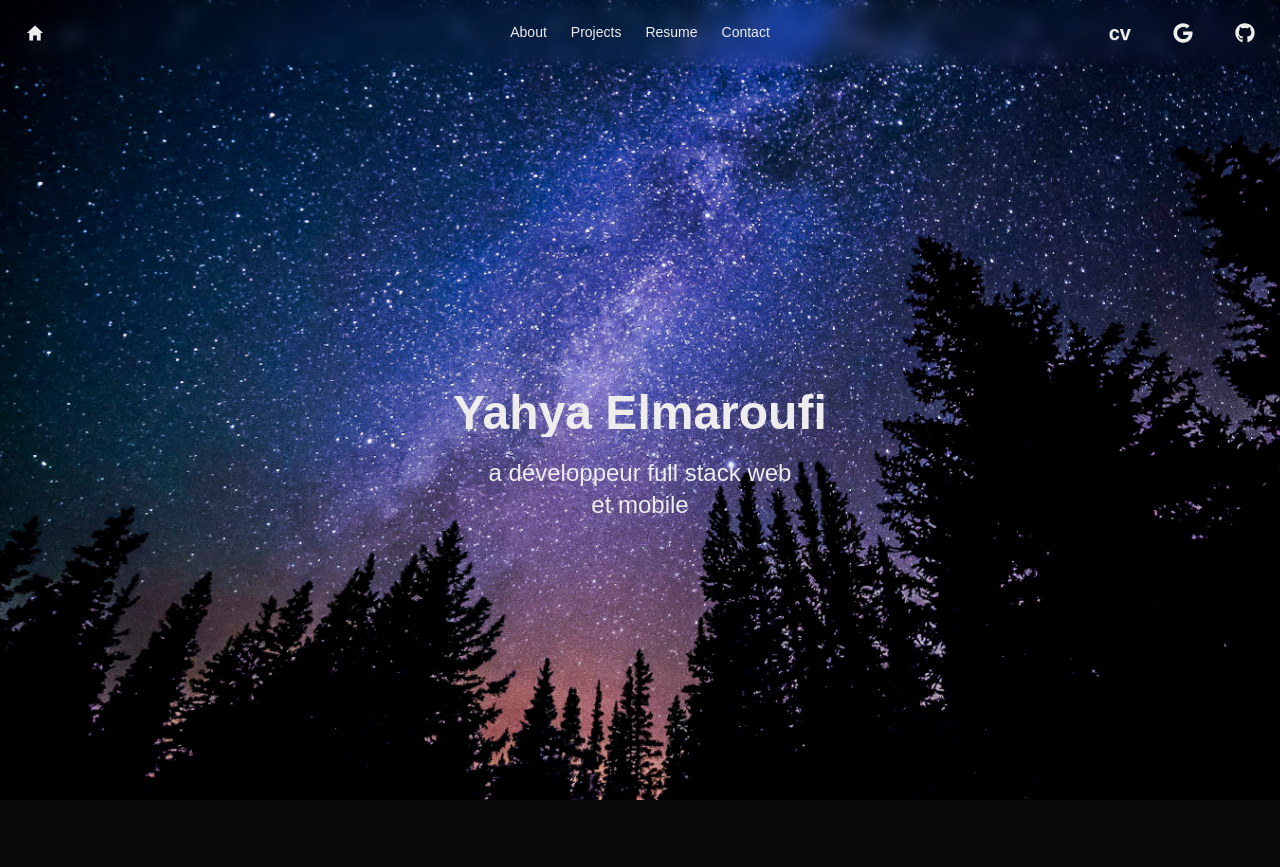
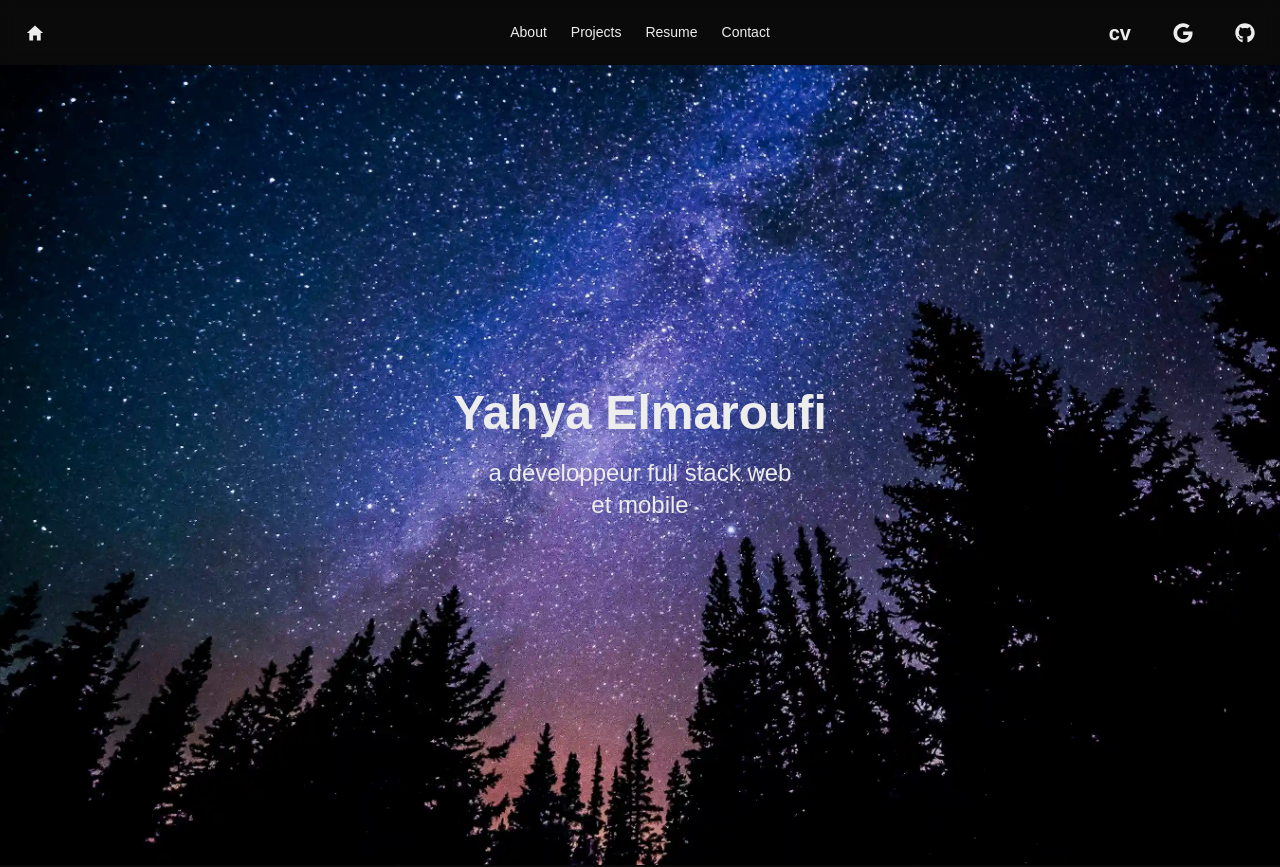
Before and after one commit to y-elmaa/p-portfolio, a Next.js app: page / in a window 1280 px wide. Shown: the top 867 px of the page. Built offline with nearby package versions, Linux system fonts and the light colour scheme.

Commit message:
optimize home  image

```diff
--- a/app/layout/home.tsx
+++ b/app/layout/home.tsx
@@ -1,9 +1,9 @@
 import React from "react";
-import galaxy from "../../public/galaxy.jpeg";
+import galaxy from "../../public/galaxy.webp";
 import Image from "next/image";
 const HomePage = () => {
   return (
-    <div className="hero min-h-screen overflow-hidden">
+    <div className="hero min-h-screen overflow-hidden relative ">
       <Image
         src={galaxy}
         alt="Galaxy"
@@ -11,6 +11,7 @@ const HomePage = () => {
         objectFit="cover"
         quality={75}
         priority
+         placeholder="blur"
       />
 
       <div className="hero-content  text-center">
```
Also changed, not shown: public/galaxy.jpeg (deleted), public/galaxy.webp (added).
